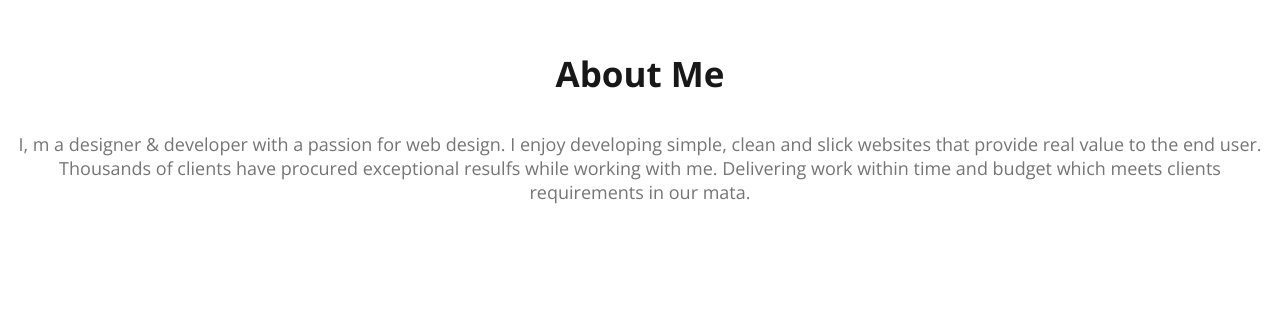
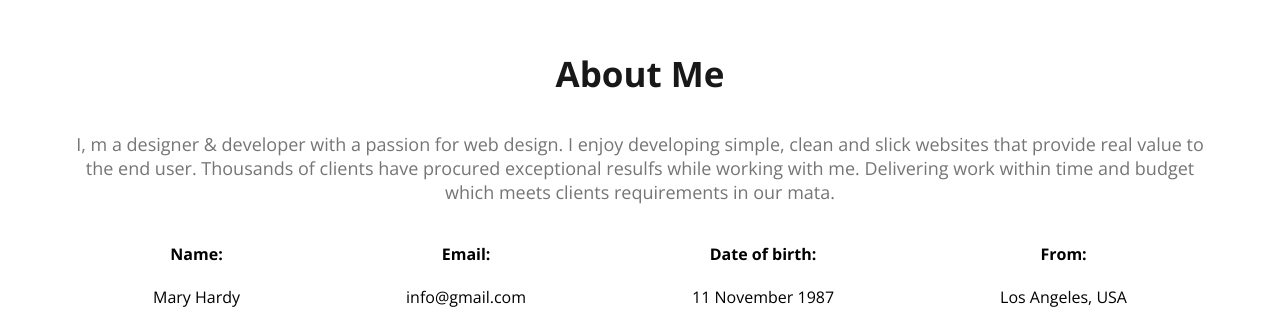
Before and after one commit to azim622/web-developer-portfolio, a plain HTML site: page index.html in a window 1280 px wide. Shown: the part 1238-1570 px from the top of the page. Before the commit the page ends 1460 px from the top, so only its background shows below. Drawn offline with nearby package versions, Linux system fonts and the light colour scheme.

Commit message:
added about information

```diff
--- a/index.html
+++ b/index.html
@@ -37,6 +37,24 @@
         <section class="about"></section>
         <h3 class="section-title">About Me</h3>
         <p class="section-description">I, m a designer & developer with a passion for web design. I enjoy developing simple, clean and slick websites that provide real value to the end user. Thousands of clients have procured exceptional resulfs while working with me. Delivering work within time and budget which meets clients requirements in our mata.</p>
+        <div class="about-info-conteiner">
+            <div class="about-info">
+                <h4 class="info-title">Name:</h4>
+                <p class="info-description"> Mary Hardy </p>
+            </div>
+            <div class="about-info">
+                <h4 class="info-title">Email:</h4>
+                <p class="info-description">info@gmail.com</p>
+            </div>
+            <div class="about-info">
+                <h4 class="info-title">Date of birth:</h4>
+                  <p class="info-description">11 November 1987</p>
+            </div>
+            <div class="about-info">
+                <h4 class="info-title">From:</h4>
+                <p class="info-description"> Los Angeles, USA</p>
+            </div>
+        </div>
 
     </main>
     <footer>
--- a/styles/portfolio.css
+++ b/styles/portfolio.css
@@ -106,6 +106,10 @@ nav a {
 }
 
 /* main section styles */
+main{
+    max-width: 1140px;
+    margin: 0 auto;
+}
 
 /* about setion styles */
 .about {
@@ -115,3 +119,10 @@ nav a {
     margin: 130px 0;
 
 }
+.about-info-conteiner{
+    display: flex;
+    justify-content: space-around;
+}
+.about-info{
+    text-align: center;
+}
```
